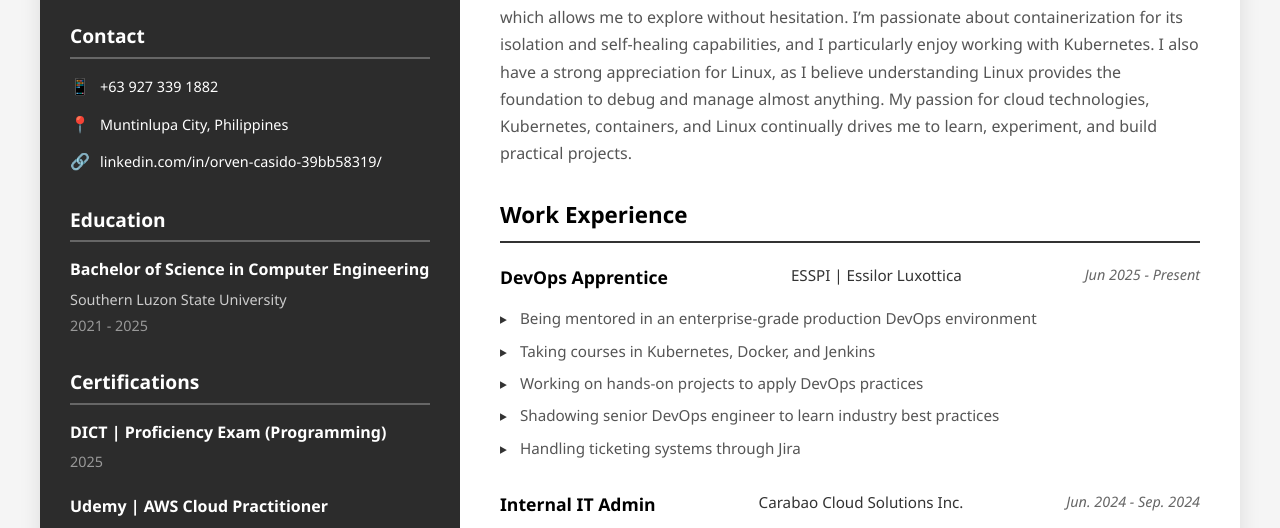
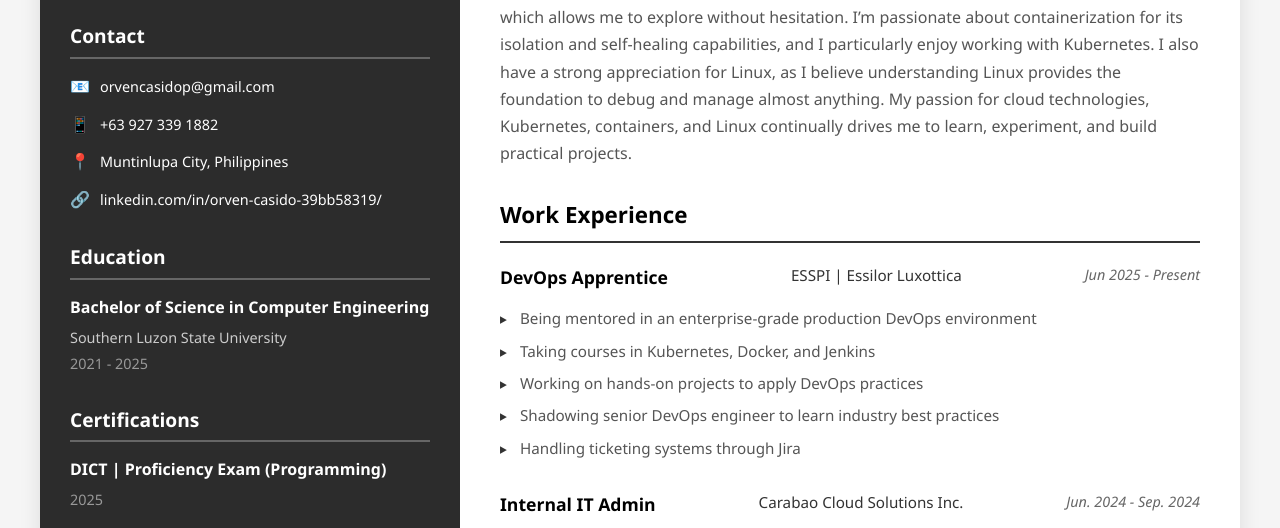
Before and after one commit to orvencasido/project1.2, a plain HTML site: page src/index.html in a window 1280 px wide. Shown: the part 176-704 px from the top of the page. Drawn offline with Linux system fonts and the light colour scheme.

Commit message:
updated pipeline

```diff
--- a/src/data/data.json
+++ b/src/data/data.json
@@ -2,7 +2,7 @@
     "name": "Orven Casido",
     "role": "DevOps Apprentice",
     "contact": {
-        "email-black": "orvencasidop@gmail.com",
+        "email": "orvencasidop@gmail.com",
         "phone": "+63 927 339 1882",
         "location": "Muntinlupa City, Philippines",
         "linkedin": "linkedin.com/in/orven-casido-39bb58319/"
--- a/src/style.css
+++ b/src/style.css
@@ -66,6 +66,7 @@ body {
 .contact-item .icon {
     margin-right: 10px;
     font-size: 1rem;
+    color: white;
 }
 
 .education-item, .cert-item {
```
